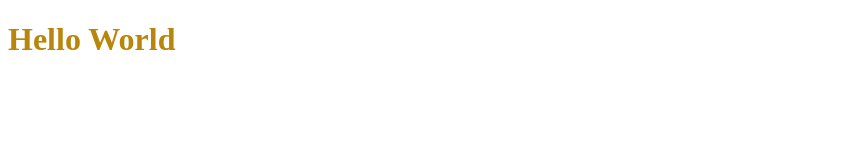
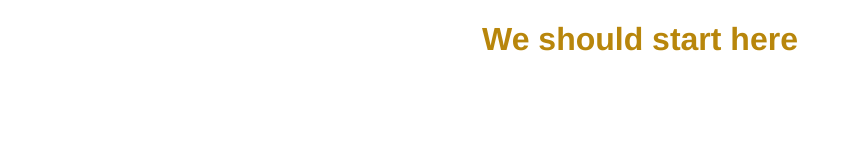
Before and after one commit to HavrylivDenys/JS, a plain HTML site: page index.html in a window 1280 px wide. Shown: the whole page, without its empty margins (0-852 px from the left). Drawn offline with Linux system fonts and the light colour scheme.

Commit message:
patch: added basic functionality [Task]: JS Tutorial
[Description list]
feat: added basic functionality

```diff
--- a/index.html
+++ b/index.html
@@ -8,7 +8,11 @@
     <link rel="stylesheet" href="style.css">
 </head>
 <body>
-    <h1 id="header">Hello World</h1>
+    <header></header>
+    <main>
+        <h1 id="header">We should start here</h1>
+    </main>
+    <footer></footer>
     <script src="main.js"></script>
 </body>
 </html>
--- a/main.js
+++ b/main.js
@@ -1,10 +1,17 @@
-function handle_click() {
-    alert("Hello World Dummy")
+"use strict";
+const names = ["Hello", "World", "Denys", "Viktor", "Roman"]
+
+const getRandomInt = (max = 5) => {
+    return Math.floor(Math.random() * max);
 }
 
-function all() {
+const handle_click = (e) => {
+    e.target.innerText = names[getRandomInt(names.length)]
+}
+
+const main = () => {
     const element = document.getElementById("header")
     element.addEventListener("click", handle_click)
 }
 
-all()
+main()
--- a/style.css
+++ b/style.css
@@ -1,3 +1,5 @@
 h1 {
     color: darkgoldenrod;
+    text-align: center;
+    font-family: 'Franklin Gothic Medium', 'Arial Narrow', Arial, sans-serif;
 }
```
